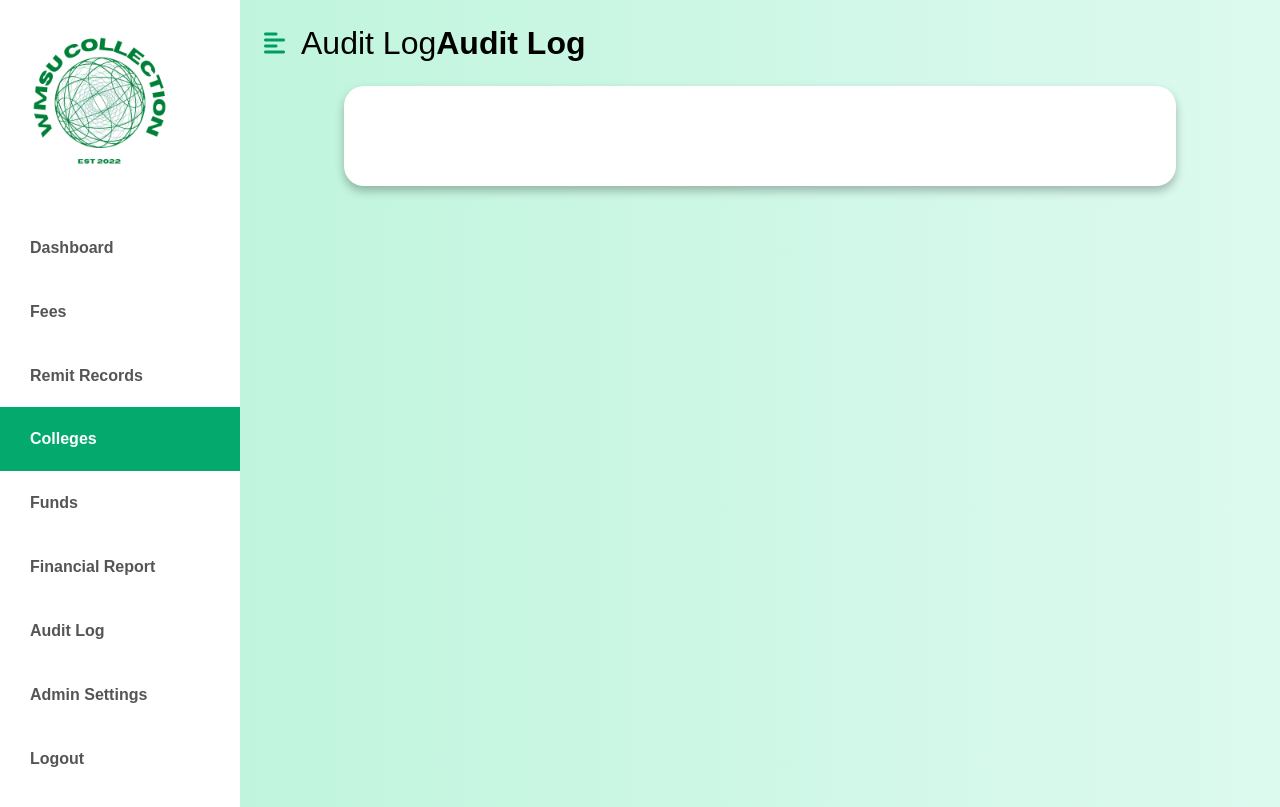
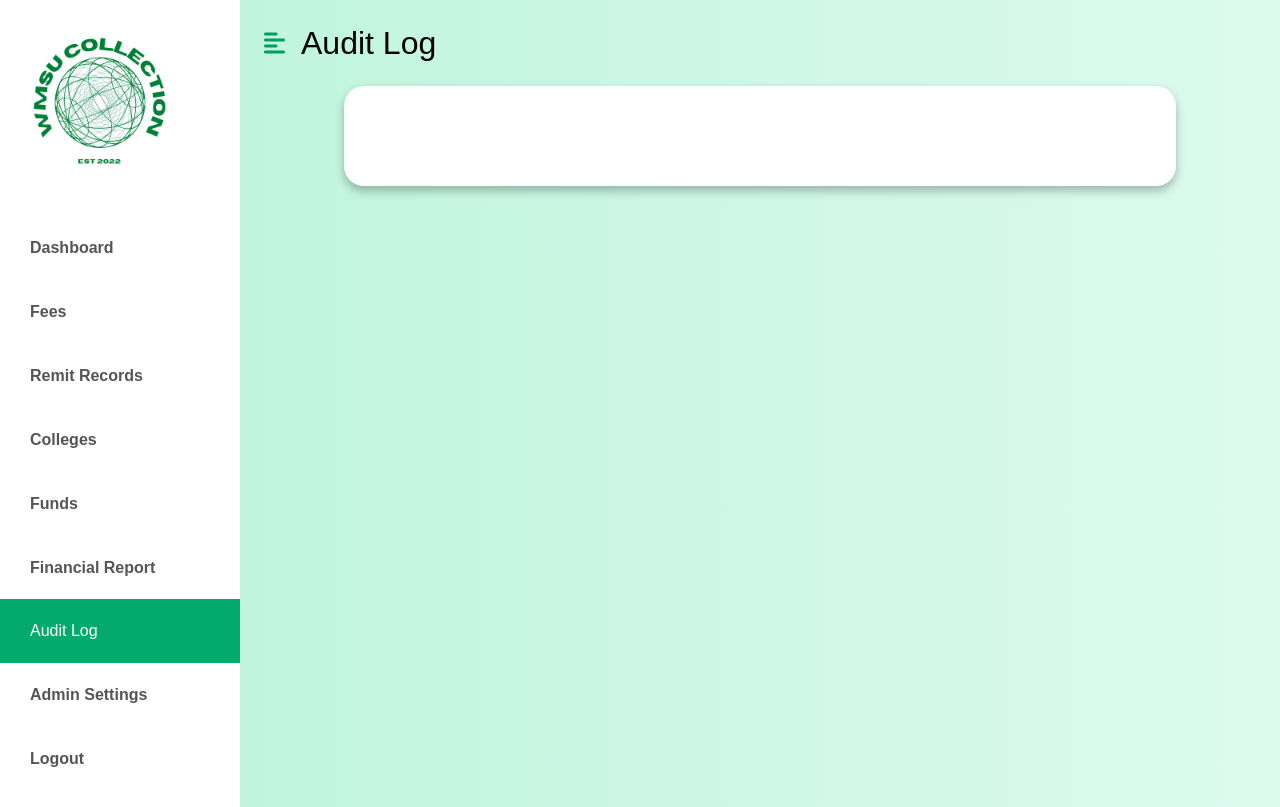
Before and after one commit to LurDooDev/wmsu-collection-system, a PHP site: page /audit-log/audit-log.php in a window 1280 px wide. Run offline with PHP 8.4, Linux system fonts and the light colour scheme; the visitor is signed in with stand-in values (Sample User, id 1); some libraries are stand-ins or nearby versions.

Commit message:
Update audit-log.php

```diff
--- a/audit-log/audit-log.php
+++ b/audit-log/audit-log.php
@@ -45,10 +45,10 @@ if (!isset($_SESSION['logged_id'])){
                 <a href="../admin/dashboard-main.php" class="list-group-item list-group-item-action bg-hover first-text fw-bold">Dashboard</a>
                 <a href="../fees/fees.php" class="list-group-item list-group-item-action bg-hover first-text fw-bold">Fees</a>
                 <a href="../remit-records/remit-records.php" class="list-group-item list-group-item-action bg-hover first-text fw-bold">Remit Records</a>
-                <a href="../college/college.php" class="list-group-item list-group-item-action bg-hover first-text fw-bold active">Colleges</a>
+                <a href="../college/college.php" class="list-group-item list-group-item-action bg-hover first-text fw-bold">Colleges</a>
                 <a href="../funds/funds-sub.php" class="list-group-item list-group-item-action bg-hover first-text fw-bold">Funds</a>
                 <a href="../financial-report/financial-report.php" class="list-group-item list-group-item-action bg-hover first-text fw-bold">Financial Report</a>
-                <a href="../audit-log/audit-log.php" class="list-group-item list-group-item-action bg-hover first-text fw-bold">Audit Log</a>
+                <a href="../audit-log/audit-log.php" class="list-group-item list-group-item-action bg-hover first-text active">Audit Log</a>
                 <a href="../admin-settings/admin-settings.php" class="list-group-item list-group-item-action bg-hover first-text fw-bold">Admin Settings</a>
                 <a href="../public/logout.php" class="list-group-item list-group-item-action bg-hover fw-bold">Logout</a>
             </div>
@@ -59,7 +59,6 @@ if (!isset($_SESSION['logged_id'])){
     <nav class="navbar navbar-expand-lg navbar-light bg-active py-4 px-4">
             <i class="fas fa-align-left primary-text fs-4 me-3" id="menu-toggle"></i>
             <h2 class="fs-2 m-0" style="color:#000000; font-weight: 400;">Audit Log</h2>
-            <h2 class="fs-2 m-0" style="color: #000000;">Audit Log</h2>
         </div>
     </nav>
     <div class="container">
```
